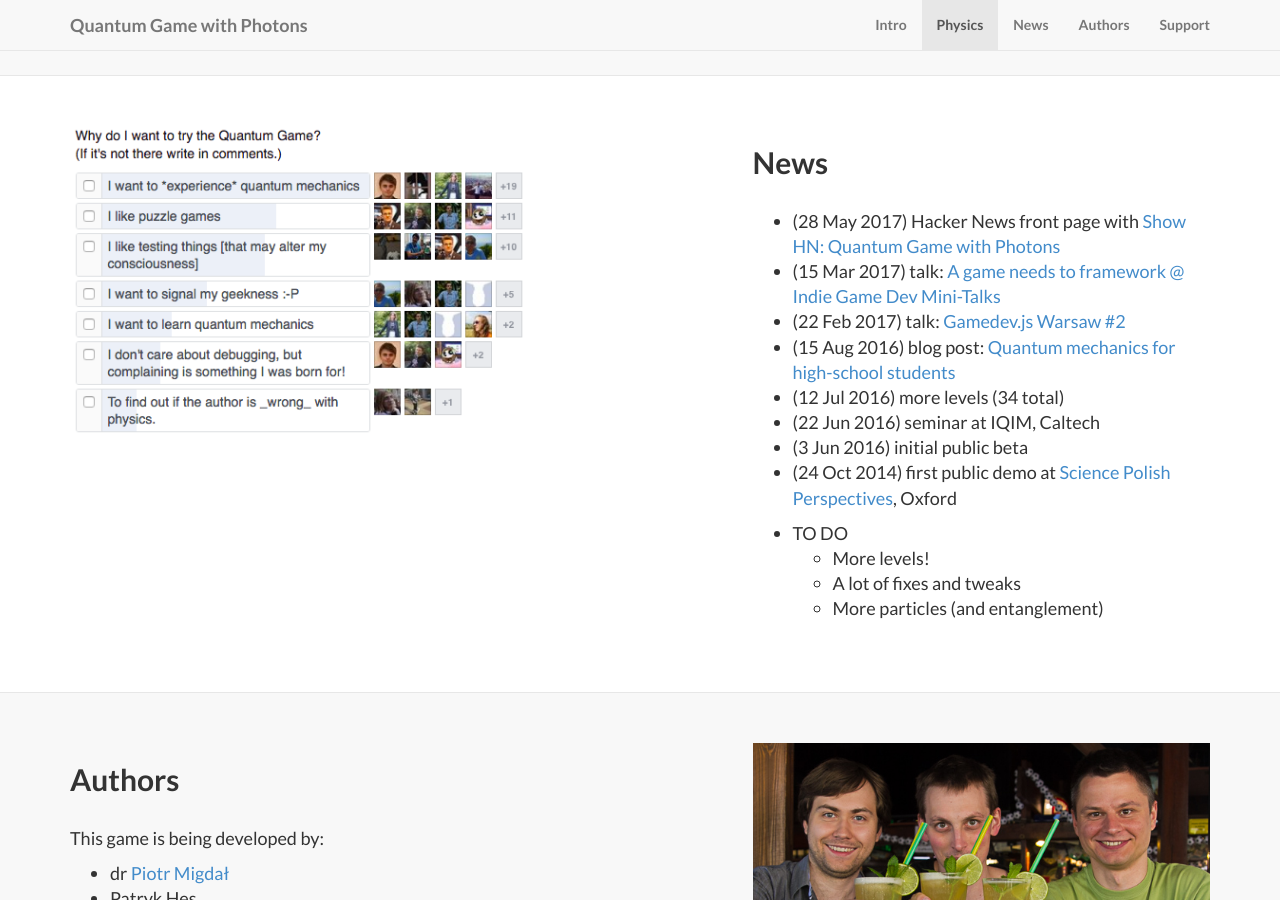
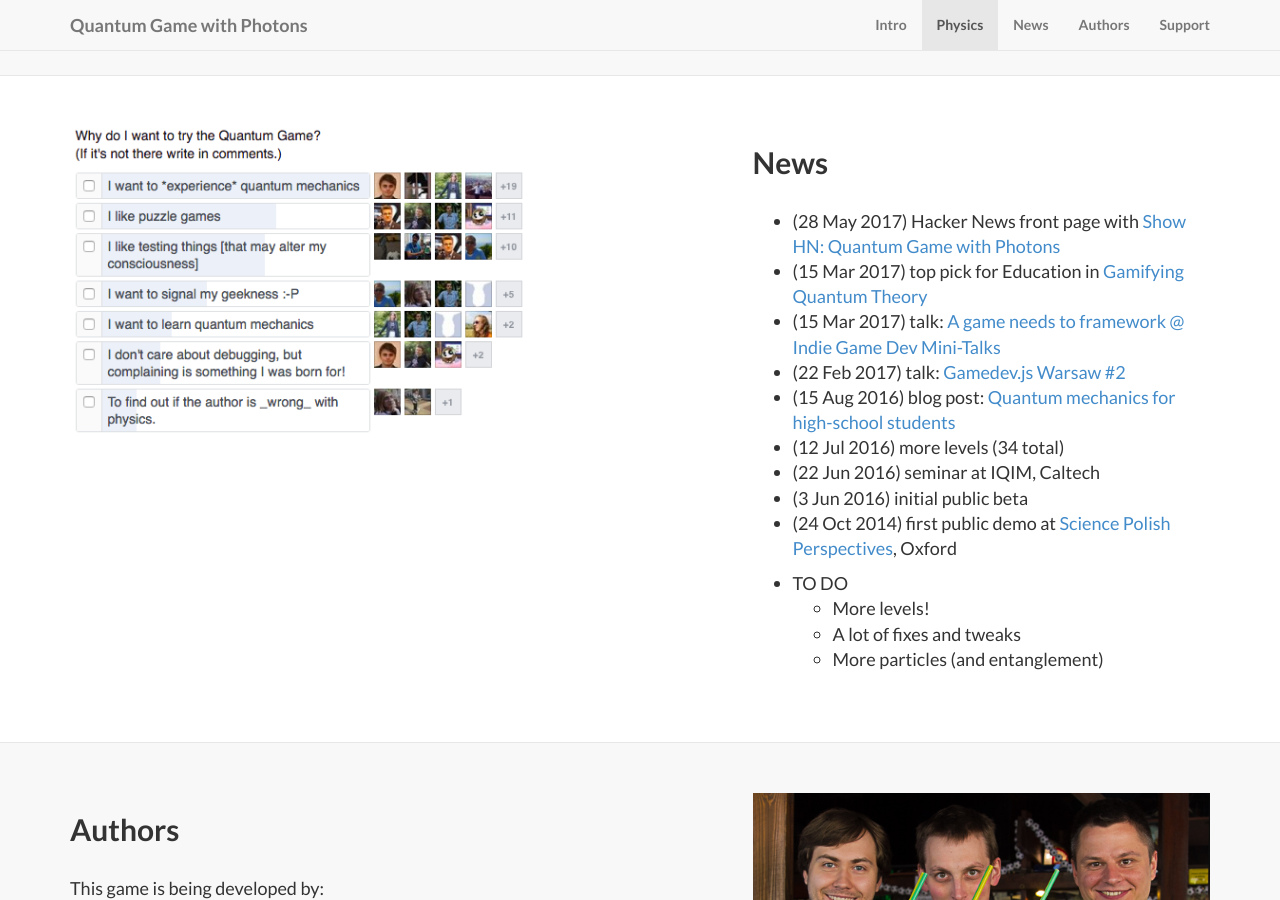
Before and after one commit to stared/old-quantum-landing, a Jekyll site: the page built from index.html, in a window 1280 px wide and 900 px high, scrolled down 1825 px. Built offline with Jekyll 4.4.1, drawn with Linux system fonts in a browser that asks for light colours; nearby versions of some CDN libraries; library files that are not in the unit come from our copies.

Commit message:
the quantum times top education pick

```diff
--- a/_posts/2014-09-23-services-3.markdown
+++ b/_posts/2014-09-23-services-3.markdown
@@ -8,6 +8,7 @@ anchor_name: News
 ---
 
 * (28 May 2017) Hacker News front page with [Show HN: Quantum Game with Photons](https://news.ycombinator.com/item?id=14432176)
+* (15 Mar 2017) top pick for Education in [Gamifying Quantum Theory](http://thequantumtimes.org/2017/03/gamifying-quantum-theory/)
 * (15 Mar 2017) talk: [A game needs to framework @ Indie Game Dev Mini-Talks](https://speakerdeck.com/pmigdal/a-game-needs-to-framework)
 * (22 Feb 2017) talk: [Gamedev.js Warsaw #2](https://www.facebook.com/events/1807171672869620/)
 * (15 Aug 2016) blog post: [Quantum mechanics for high-school students](http://p.migdal.pl/2016/08/15/quantum-mechanics-for-high-school-students.html)
```
